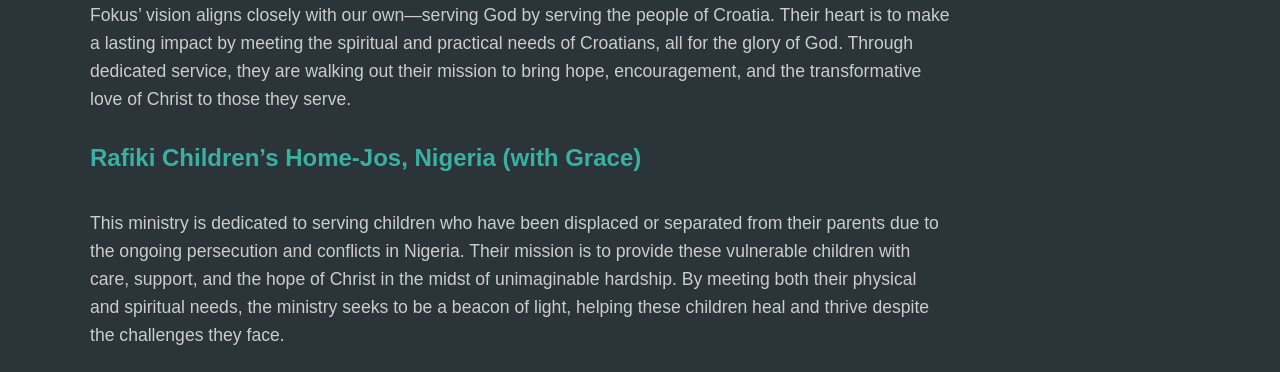
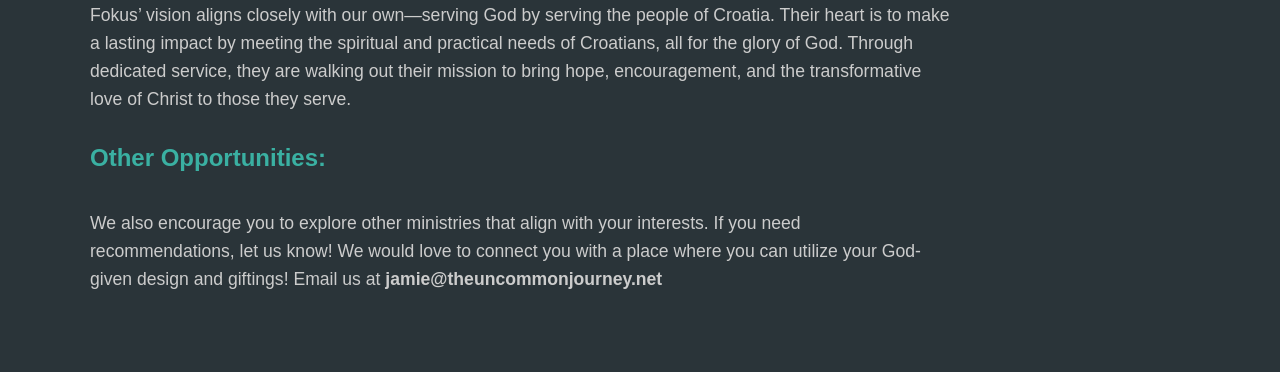
Before and after one commit to b3li3ve/uncommon-journies, a plain HTML site: page join.html in a window 1280 px wide. Shown: the part 2640-3012 px from the top of the page. Drawn offline with Linux system fonts and the light colour scheme.

Commit message:
Waiting on clearance for Rafiki Children's Home

```diff
--- a/join.html
+++ b/join.html
@@ -131,9 +131,9 @@
                     </h4>
                     <p>Fokus’  vision aligns closely with our own—serving God by serving the people of Croatia. Their heart is to make a lasting impact by meeting the spiritual and practical needs of Croatians, all for the glory of God. Through dedicated service, they are walking out their mission to bring hope, encouragement, and the transformative love of Christ to those they serve.
                     </p>
-                    <h4>Rafiki Children’s Home-Jos, Nigeria (with Grace)</h4>
+                   <!-- <h4>Rafiki Children’s Home-Jos, Nigeria (with Grace)</h4>
                     <p>This ministry is dedicated to serving children who have been displaced or separated from their parents due to the ongoing persecution and conflicts in Nigeria. Their mission is to provide these vulnerable children with care, support, and the hope of Christ in the midst of unimaginable hardship. By meeting both their physical and spiritual needs, the ministry seeks to be a beacon of light, helping these children heal and thrive despite the challenges they face.
-                    </p>
+                    </p>-->
                     <h4>Other Opportunities: </h4>
                     <p>We also encourage you to explore other ministries that align with your interests. If you need recommendations, let us know! We would love to connect you with a place where you can utilize your God-given design and giftings! Email us at <a href="mailto:jamie@theuncommonjourney.net" class="no-style-link"><strong>jamie@theuncommonjourney.net</strong></a>                    </p></p>
 
```
